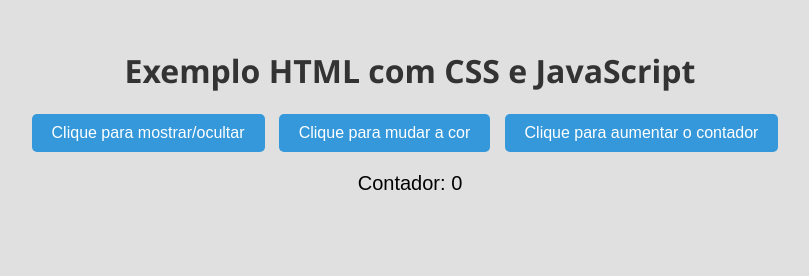
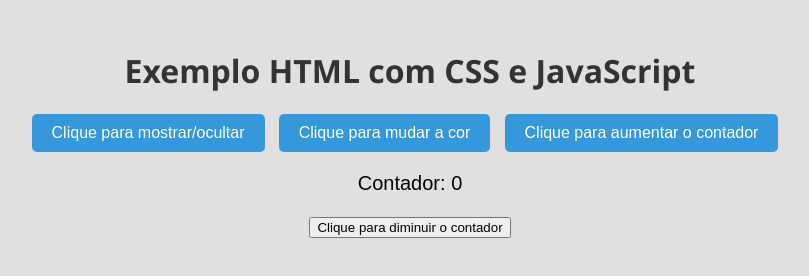
Before and after one commit to KAZINHO17BSK/Mudar-cor, a plain HTML site: page index.html in a window 1280 px wide. Shown: the whole page, without its empty margins (230-1039 px from the left). Drawn offline with Linux system fonts and the light colour scheme.

Commit message:
index.html

```diff
--- a/index.html
+++ b/index.html
@@ -21,6 +21,8 @@
   <button id="contador" onclick="increaseCounter()">Clique para aumentar o contador</button>
   <p id="counter">Contador: <span id="count">0</span></p>
 
+  <button id="dentador" onclick="increaseCounter1()">Clique para diminuir o contador</button>
+
   <script src="script.js"></script>
 
 </body>
```
